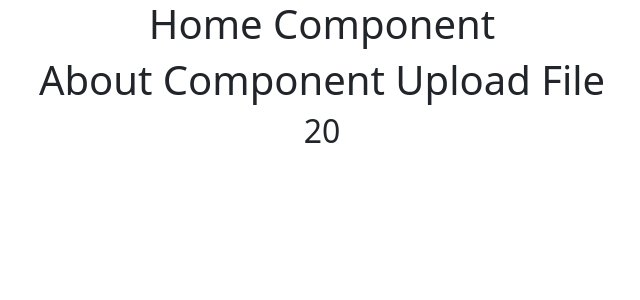
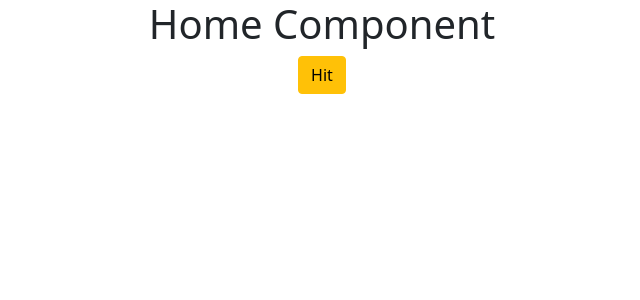
Before and after one commit to Lindos-Mahadi/ReactJS-Concept-Basick, a React (Create React App) app: page / in a window 1280 px wide. Shown: the top 300 px of the page, without its empty margins (318-958 px from the left). Built offline with nearby package versions, Linux system fonts and the light colour scheme.

Commit message:
Custom Hooks using useEffect

```diff
--- a/src/App.js
+++ b/src/App.js
@@ -10,7 +10,7 @@ function App() {
   return (
     <div className="App">
         <Home />
-        <About age={20} name="lindos" />
+        {/* <About /> */}
         {/* <LazyLoading /> */}
     </div>
   );
--- a/src/components/About.js
+++ b/src/components/About.js
@@ -1,18 +1,14 @@
-import React, { Component } from 'react';
-import PropTypes from "prop-types"
-import { propTypes } from 'react-bootstrap/esm/Image';
-class About extends Component {
+import { useEffect } from 'react'
 
-    render() {
-        return (
-            <div>
-                <h1>About Component Upload File</h1>
-                <h2>{this.props.age}</h2>
-            </div>
-        );
-    }
+function About(props) {
+    useEffect(()=>{
+        document.title=props + "hits on button"
+    })
+    return (
+        <div>
+
+        </div>
+    )
 }
-About.propTypes={
-    age:PropTypes.number
-}
-export default About;
+
+export default About
--- a/src/components/Home.jsx
+++ b/src/components/Home.jsx
@@ -2,9 +2,12 @@ import React, { useState } from 'react'
 import About from './About'
 
 function Home() {
+    const[count, setCount]=useState(0)
+    About(count)
     return (
         <div>
             <h1>Home Component</h1>
+            <button className="btn btn-warning" onClick={()=>setCount(count+1)}>Hit</button>
         </div>
     )
 }
```
